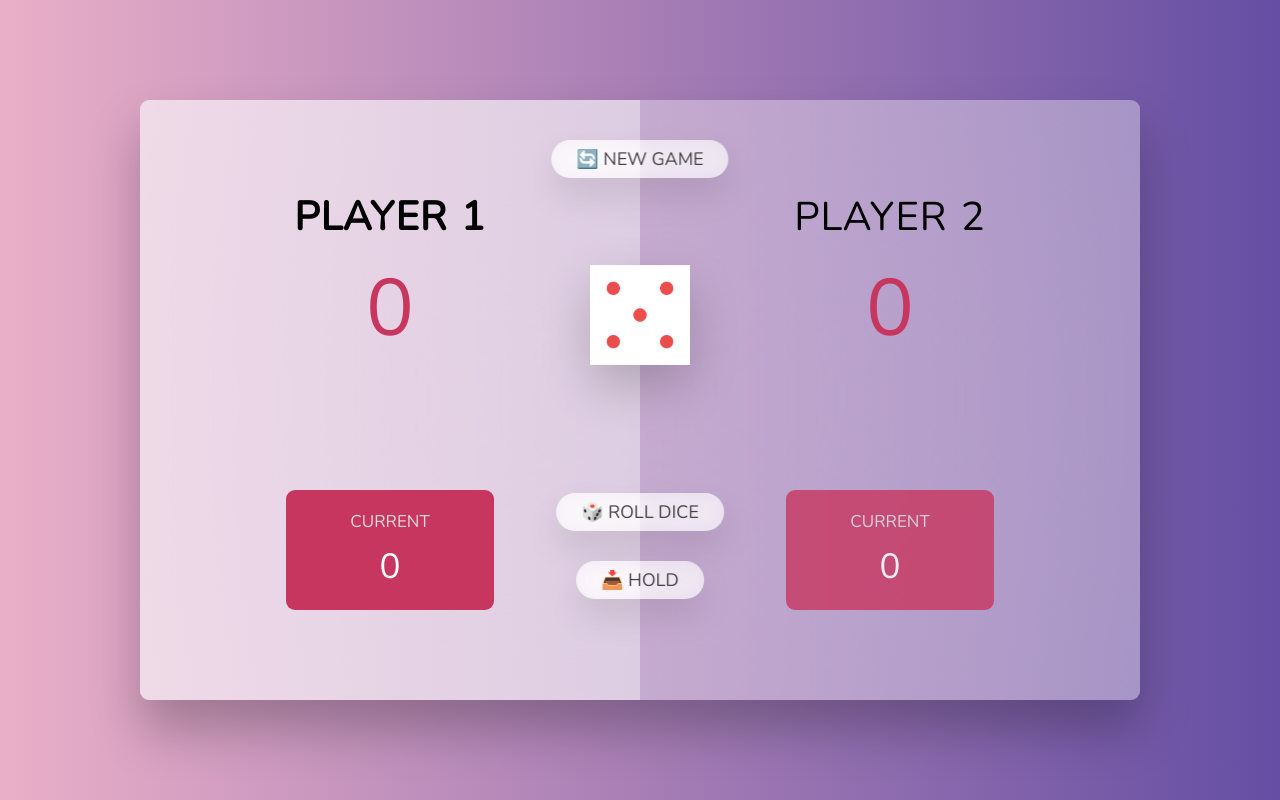
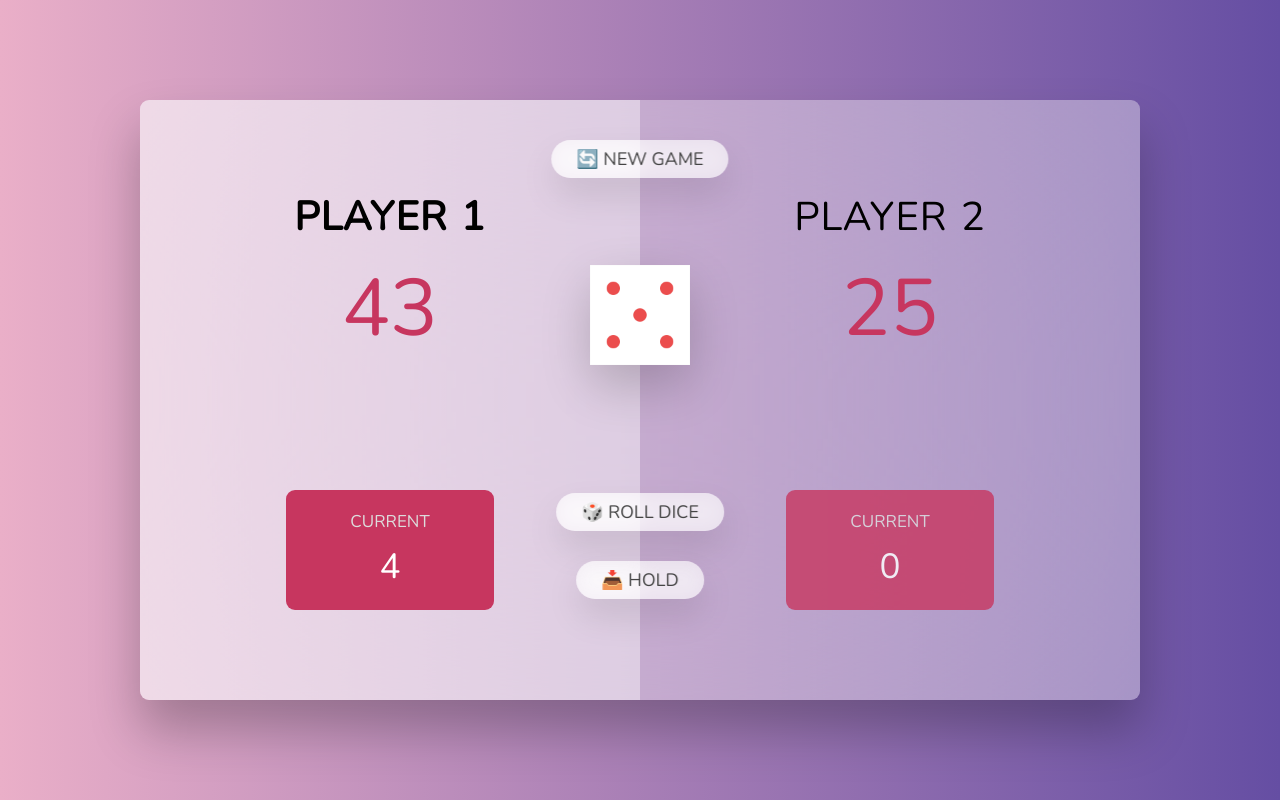
Before and after one commit to Aman130/Dice-Game, a plain HTML site: page index.html in a window 1280 px wide. Drawn offline with nearby package versions, Linux system fonts and the light colour scheme.

Commit message:
Basic Structure added

```diff
--- a/index.html
+++ b/index.html
@@ -11,15 +11,15 @@
     <main>
         <section class="player player--0 player--active">
             <h2 class="name" id="name--0">Player 1</h2>
-            <p class="score" id="score--0">0</p>
+            <p class="score" id="score--0">43</p>
             <div class="current">
               <p class="current-label">Current</p>
-              <p class="current-score" id="current--0">0</p>
+              <p class="current-score" id="current--0">4</p>
             </div>
           </section>
           <section class="player player--1">
             <h2 class="name" id="name--1">Player 2</h2>
-            <p class="score" id="score--1">0</p>
+            <p class="score" id="score--1">25</p>
             <div class="current">
               <p class="current-label">Current</p>
               <p class="current-score" id="current--1">0</p>
@@ -31,5 +31,6 @@
         <button class="btn btn--roll">🎲 Roll dice</button>
         <button class="btn btn--hold">📥 Hold</button>
     </main>
+    <script src='./script.js'></script>
 </body>
 </html>
```
Also changed, not shown: script.js (added).
